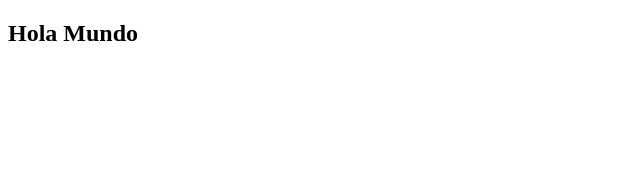
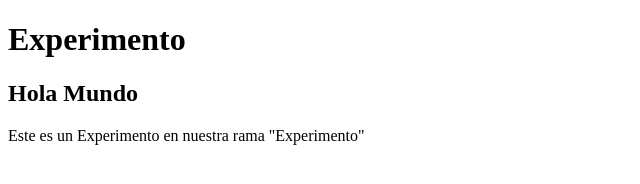
Before and after one commit to JoseChi/curso, a plain HTML site: page index.html in a window 1280 px wide. Shown: the whole page, without its empty margins (0-640 px from the left). Drawn offline with Linux system fonts and the light colour scheme.

Commit message:
Agregamos texto de experimento

```diff
--- a/index.html
+++ b/index.html
@@ -6,8 +6,14 @@
     <title>Git y github</title>
 </head>
 <body>
+    <header>
+        <h1>Experimento</h1>
+    </header>
     <div class="container">
         <h2>Hola Mundo</h2>
     </div>
+    <footer>
+        <p>Este es un Experimento en nuestra rama "Experimento"</p>
+    </footer>
 </body>
 </html>
```
Also changed, not shown: 1 other file.
